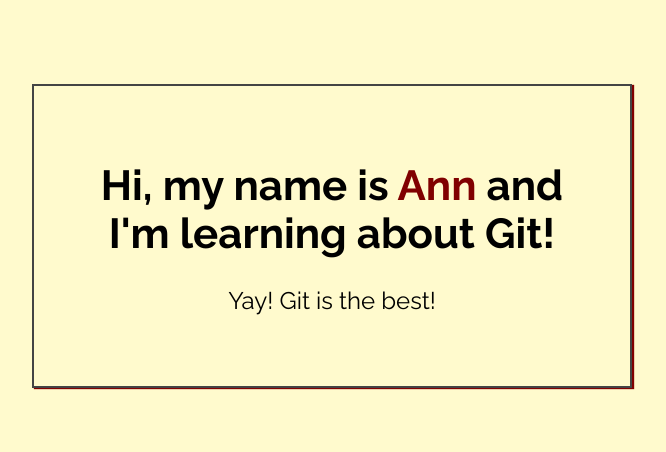
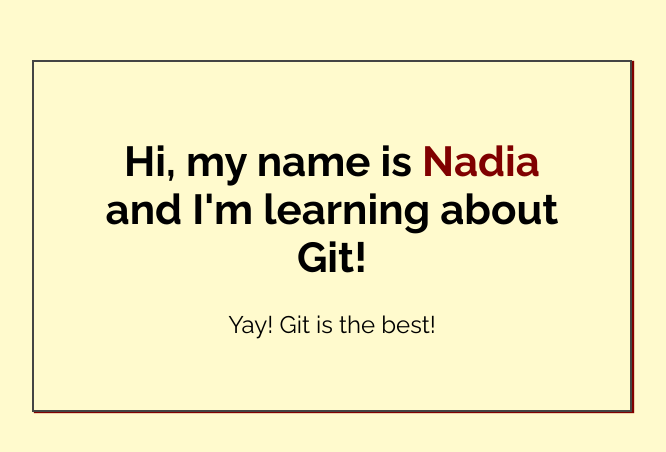
Before and after one commit to nkismail/my-first-repo, a plain HTML site: page index.html in a window 1280 px wide. Shown: the part 164-616 px from the top of the page, without its empty margins (308-974 px from the left). Drawn offline with Linux system fonts and the light colour scheme.

Commit message:
Added name to index.html

```diff
--- a/index.html
+++ b/index.html
@@ -14,7 +14,7 @@
 <body>
 
     <div class="greeting">
-        <h1>Hi, my name is <span class="highlight">Ann</span> and I'm learning about Git! </h1>
+        <h1>Hi, my name is <span class="highlight">Nadia</span> and I'm learning about Git! </h1>
 
         <p>Yay! Git is the best!</p>
     </div>
```
